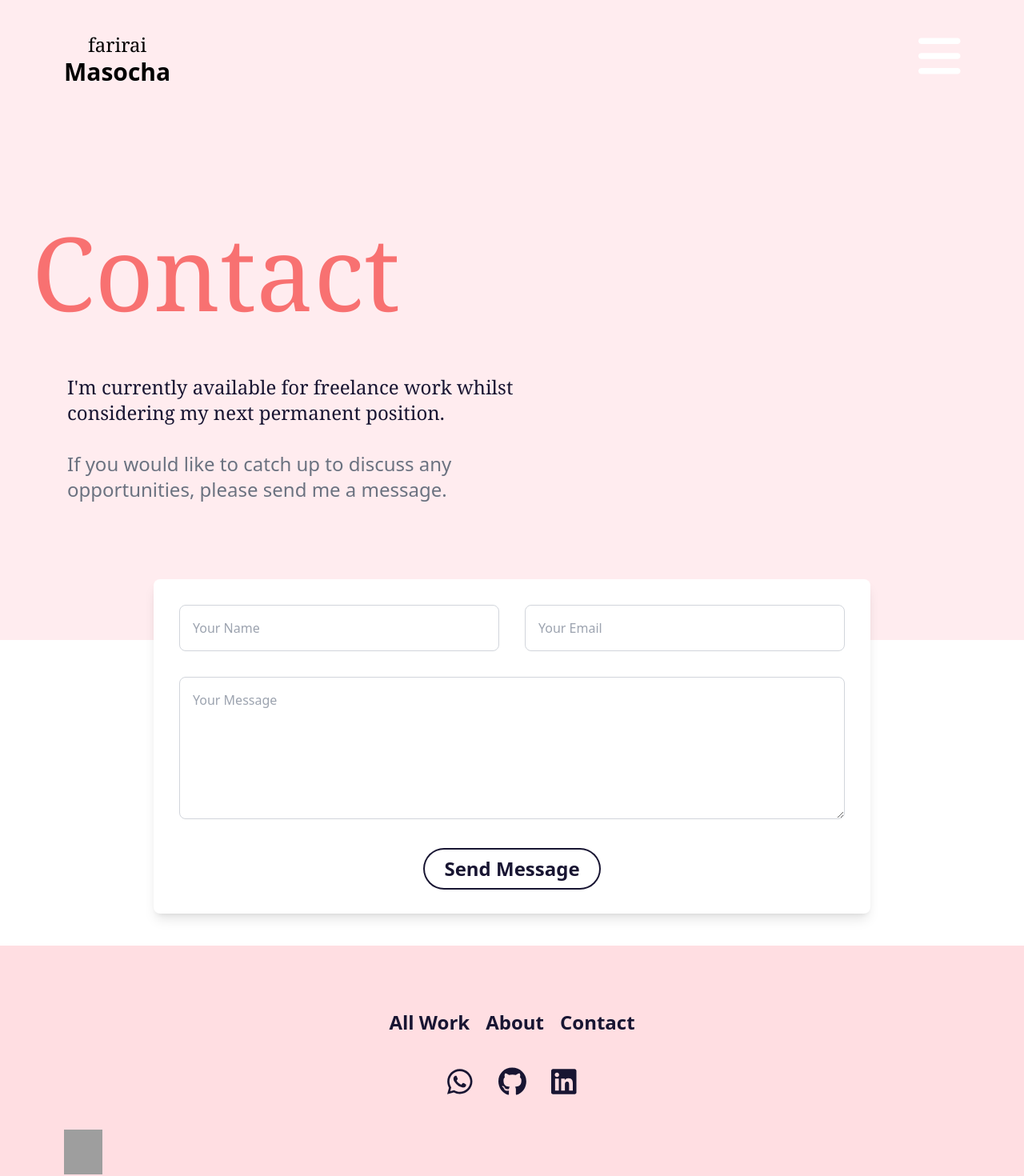
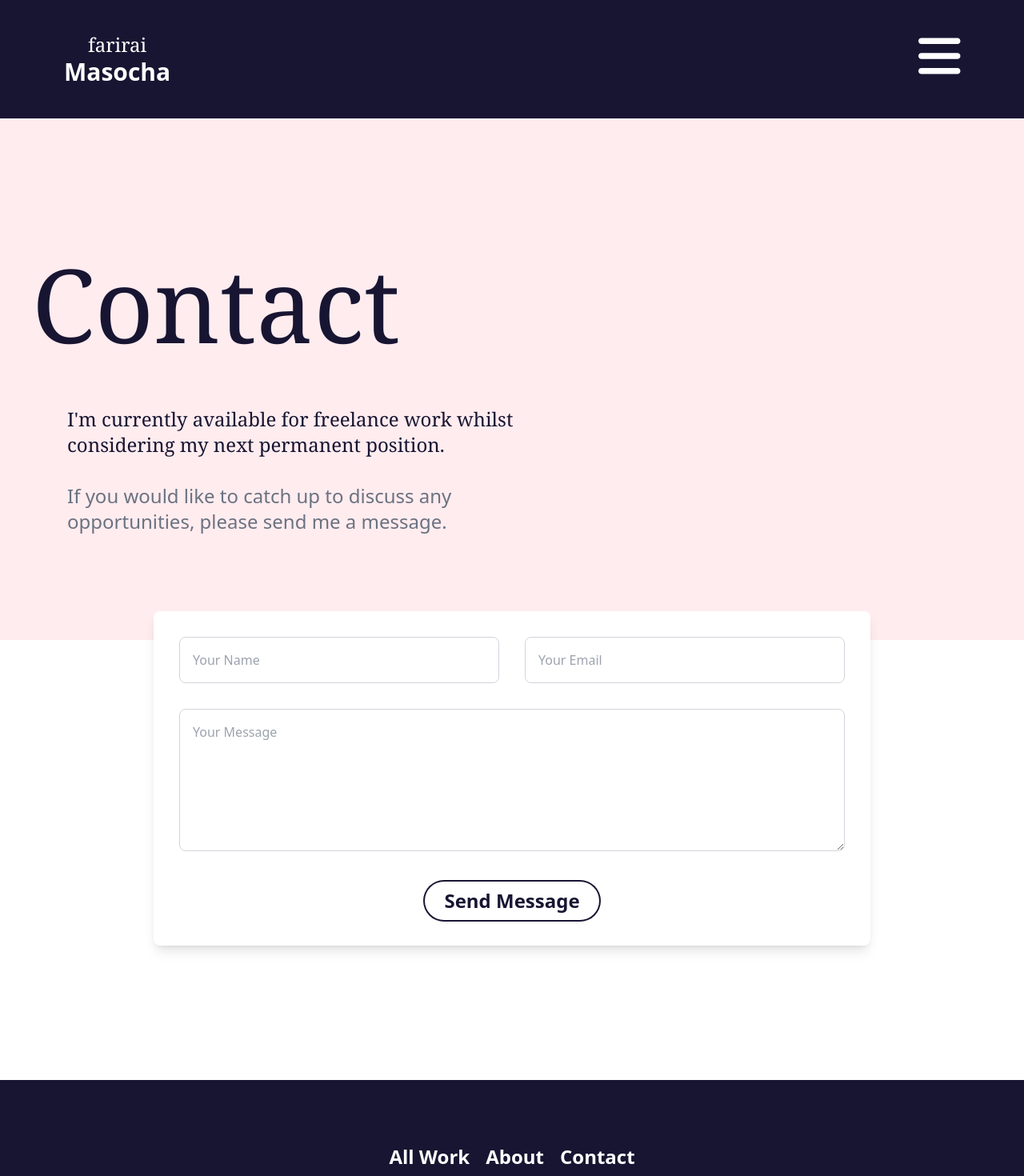
Before and after one commit to fariraimasocha/farirai.me, a React (Vite) app: page /farirai.me/contact in a window 1280 px wide. Shown: the top 1470 px of the page at 80% size. Built offline with nearby package versions, Linux system fonts and the light colour scheme; grey boxes are pictures that could not be loaded.

Commit message:
wip change colors

```diff
--- a/src/components/About.jsx
+++ b/src/components/About.jsx
@@ -7,8 +7,8 @@ function About() {
     return (
         <div className='flex flex-col bg-lighty'>
             <NavModal />
-            <div className='flex-grow px-6 md:px-10 py-10'>
-                <h2 className='font-serif text-red-400 text-5xl md:text-7xl lg:text-9xl mt-16 md:mt-32 text-center md:text-left md:ml-6'>About</h2>
+            <div className='flex-grow px-6 md:px-10 py-10 mb-20'>
+                <h2 className='font-serif text-darky1 text-5xl md:text-7xl lg:text-9xl mt-16 md:mt-32 text-center md:text-left md:ml-6'>About</h2>
                 <div className='mt-10 md:mt-16 text-center md:text-left'>
                     <p className='text-ech1 text-lg md:text-xl lg:text-2xl mx-auto md:ml-11 md:w-8/12 lg:w-6/12 font-serif'>
                         Farirai is a Software Developer with over 4 years industry experience, focusing on crafting powerful,
--- a/src/components/AllWork.jsx
+++ b/src/components/AllWork.jsx
@@ -9,8 +9,8 @@ function AllWork() {
     return (
         <div className='min-h-screen flex flex-col'>
             <NavModal />
-            <div className='bg-darky1 mt-20 min-h-screen'>
-                <div className="flex flex-col md:flex-row md:space-x-5 mb-4 text-white justify-center mx-auto mt-10 text-4xl md:text-7xl py-10 md:py-20 hover:animate-pulse">
+            <div className='bg-white py-20 min-h-screen'>
+                <div className="flex flex-col md:flex-row md:space-x-5 mb-4 text-darky1 justify-center mx-auto text-4xl md:text-7xl hover:animate-pulse">
                     <h2 className="font-light text-center md:text-left">ALL</h2>
                     <h2 className="font-light mt-5 md:mt-10 text-center md:text-left">WORK</h2>
                 </div>
--- a/src/components/Card.jsx
+++ b/src/components/Card.jsx
@@ -17,7 +17,7 @@ const Card = ({ title, description, imageSrc, link }) => {
                 <h5 className="mb-2 text-2xl font-bold tracking-tight text-gray-900">{title}</h5>
                 <p className="mb-3 font-normal text-gray-700">{description}</p>
                 <button
-                    className="inline-flex space-x-3 items-center px-5 py-2 text-sm font-medium text-center text-white bg-blue-700 rounded-lg hover:bg-blue-800 focus:ring-4 focus:outline-none focus:ring-blue-300"
+                    className="inline-flex space-x-3 items-center px-5 py-2 text-sm font-medium text-center text-white bg-darky1 rounded-lg hover:bg-blue-800 focus:ring-4 focus:outline-none focus:ring-blue-300"
                     onClick={handleClick}
                 >
                     <h1 className='tracking-wider'>Visit</h1>
--- a/src/components/Contact.jsx
+++ b/src/components/Contact.jsx
@@ -15,8 +15,8 @@ function Contact() {
     return (
         <div className='min-h-screen flex flex-col'>
             <NavModal />
-            <div className='flex-grow px-6 md:px-10 py-10'>
-                <h2 className='font-serif text-red-400 text-5xl md:text-7xl lg:text-9xl mt-16 md:mt-32 text-center md:text-left'>Contact</h2>
+            <div className='flex-grow px-6 md:px-10 py-10 mb-32'>
+                <h2 className='font-serif text-darky1 text-5xl md:text-7xl lg:text-9xl mt-16 md:mt-32 text-center md:text-left'>Contact</h2>
                 <div className='mt-10 md:mt-16 text-center md:text-left'>
                     <p className='text-ech1 text-lg md:text-xl lg:text-2xl mx-auto md:ml-11 md:w-8/12 lg:w-6/12 font-serif'>
                         I'm currently available for freelance work whilst considering my next permanent position.
--- a/src/components/Footer.jsx
+++ b/src/components/Footer.jsx
@@ -7,7 +7,7 @@ import { Link } from 'react-router-dom'
 function Footer() {
     return (
         <div>
-            <footer className='py-20 bg-footbg text-ech1'>
+            <footer className='py-20 bg-darky1 text-white'>
 
 
                 <div className='justify-center items-center flex space-x-5 text-2xl font-semibold '>
--- a/src/components/Loader.jsx
+++ b/src/components/Loader.jsx
@@ -3,8 +3,8 @@ import { ClimbingBoxLoader } from 'react-spinners';
 
 const Loading = () => {
     return (
-        <div className="flex items-center justify-center h-screen">
-            <ClimbingBoxLoader color={"#181532"} size={40} />
+        <div className="flex items-center justify-center h-screen bg-darky1">
+            <ClimbingBoxLoader color={"#ffecef"} size={40} />
         </div>
     );
 };
--- a/src/components/NavModal.jsx
+++ b/src/components/NavModal.jsx
@@ -52,7 +52,7 @@ const NavModal = () => {
 
     return (
         <div>
-            <div className='flex items-center'>
+            <div className='flex items-center bg-darky1'>
                 <FontAwesomeIcon
                     icon={faBars}
                     className='text-3xl md:text-6xl hover:text-gray-400 text-white transition absolute
@@ -61,7 +61,7 @@ const NavModal = () => {
                 />
                 {shouldShowLogo && (
                     < Link to="/">
-                        <div className='ml-20 mt-10'>
+                        <div className='ml-20 text-white mb-10 mt-10'>
                             <div>
                                 <h2 className='text-2xl text-center font-serif'>farirai</h2>
                                 <h2 className='text-3xl text-center font-extrabold'>Masocha</h2>
--- a/src/components/Services.jsx
+++ b/src/components/Services.jsx
@@ -36,8 +36,8 @@ function Services() {
                         </div>
                     </div>
                     <div>
-                        <h2 className='text-5xl md:text-7xl font-semibold mt-10 md:mt-16 text-darky1'>Why Choose Me</h2>
-                        <p className='w-full md:w-7/12 text-base md:text-lg font-sans py-3 text-gray-700'>Have a good background in web development so I can deliver quality web applications and services to cater for your business and project needs</p>
+                        <h2 className='text-5xl md:text-5xl font-semibold mt-10 md:mt-16 text-darky1'>Why Choose Me</h2>
+                        <p className='w-full text-base md:text-lg font-sans py-3 text-gray-700'>Have a good background in web development so I can deliver quality web applications and services to cater for your business and project needs</p>
                         <button
                             type='submit'
                             className='px-8 md:px-10 mt-4 md:mt-2 py-2 rounded-3xl ring-2 ring-darky1 hover:text-darky1 hover:bg-white font-semibold text-xl md:text-2xl bg-darky1 text-white'>
```
